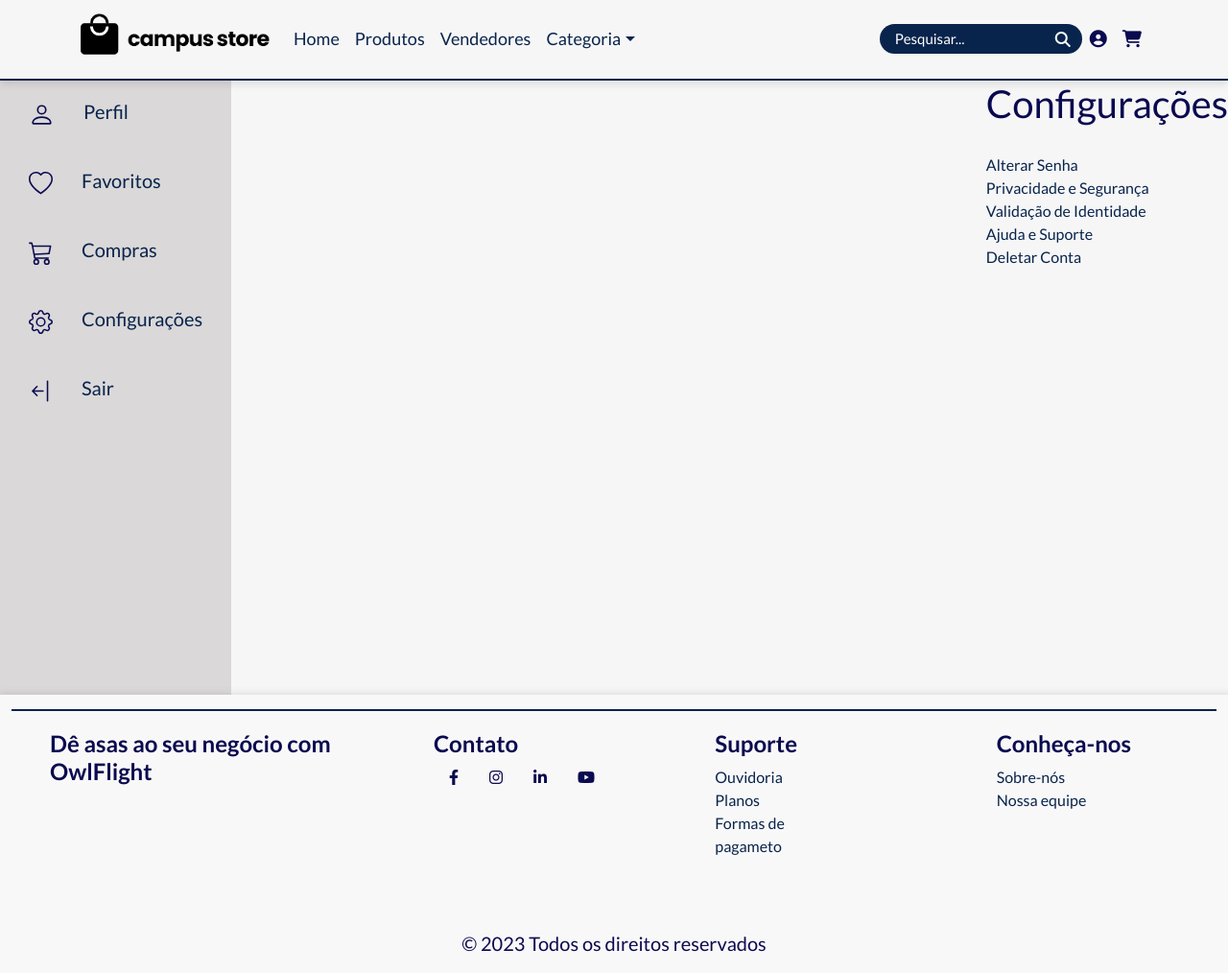
After one commit to SrJohn369/campus-store, a Django app: page /perfil/configuracao_usario in a window 1280 px wide. The commit adds this page. Shown: the whole page at 96% size. Run offline with Django 4.2, Linux system fonts and the light colour scheme; a user stored in the database is signed in.

Commit message:
Add files via upload

```diff
--- /dev/null
+++ b/perfil/templates/configuracao.html
@@ -0,0 +1,19 @@
+{% extends "perfil_usuário.html" %}
+{% load static %}
+
+{% block abas %}
+<div class="telaconfig-container">
+    <div class="title">
+        <h1>Configurações</h1>
+    </div>
+    <div class="config-links">
+        <ul>
+            <li><a href="#">Alterar Senha</a></li>
+            <li><a href="#">Privacidade e Segurança</a></li>
+            <li><a href="#">Validação de Identidade</a></li>
+            <li><a href="#">Ajuda e Suporte</a></li>
+            <li><a href="#">Deletar Conta</a></li>
+        </ul>
+    </div>
+</div>
+{% endblock abas %}
--- a/perfil/templates/perfil_usuário_carrinho.html
+++ b/perfil/templates/perfil_usuário_carrinho.html
@@ -4,9 +4,6 @@
 {% block abas %}
 
 <main>
-    <div class="page-title">
-        Seu Carrinho
-    </div>
     <div class="content">
         <section>
             <div class="title">
```
